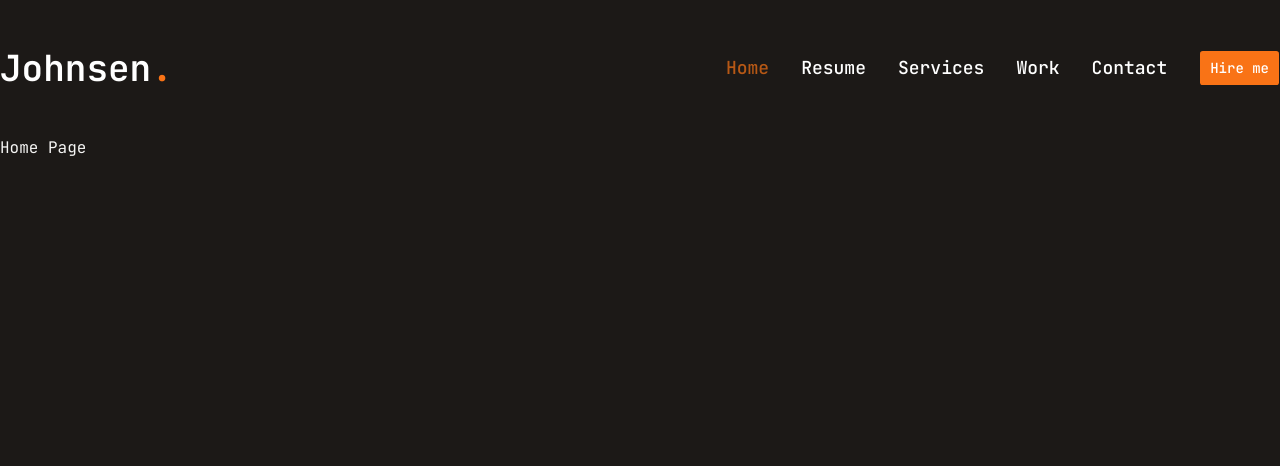
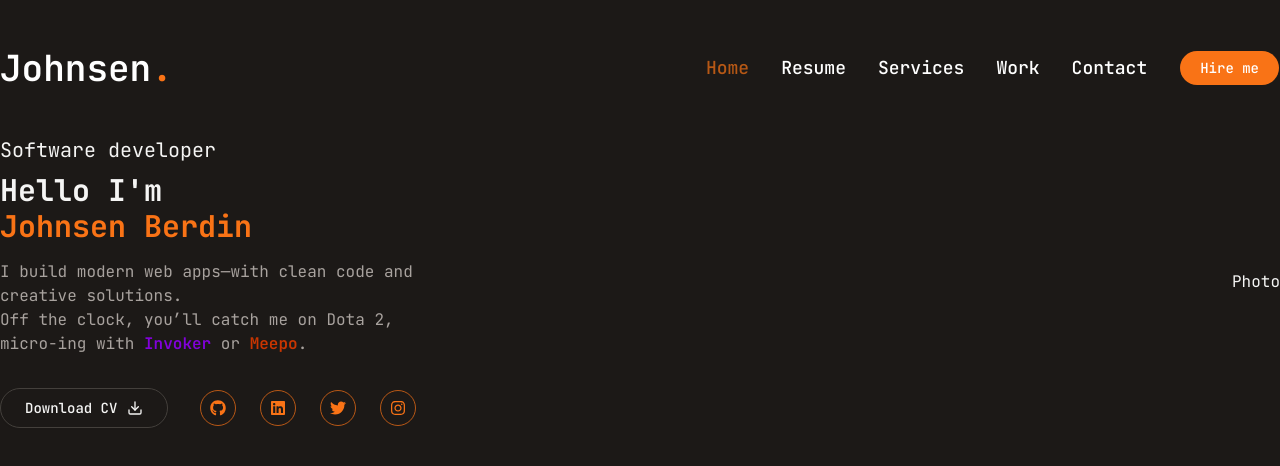
Before and after one commit to codeGoCodeNot/Modern-portfolio, a Next.js app: page / in a window 1280 px wide. Shown: the top 466 px of the page. Built offline with nearby package versions, Linux system fonts and the light colour scheme.

Commit message:
socials implemented

```diff
--- a/package.json
+++ b/package.json
@@ -18,6 +18,7 @@
     "radix-ui": "^1.4.3",
     "react": "19.2.3",
     "react-dom": "19.2.3",
+    "react-icons": "^5.6.0",
     "shadcn": "^4.0.2",
     "tailwind-merge": "^3.5.0",
     "tw-animate-css": "^1.4.0"
--- a/src/app/globals.css
+++ b/src/app/globals.css
@@ -144,6 +144,10 @@
   * {
     @apply border-border outline-ring/50;
   }
+  button:not(:disabled),
+  [role="button"]:not(:disabled) {
+    cursor: pointer;
+  }
   body {
     @apply bg-background text-foreground;
   }
--- a/src/app/page.tsx
+++ b/src/app/page.tsx
@@ -1,5 +1,44 @@
+import Social from "@/components/social/components/social";
+import { Button } from "@/components/ui/button";
+import { FiDownload } from "react-icons/fi";
+
 const HomePage = () => {
-  return <div>Home Page</div>;
+  return (
+    <section className="h-full">
+      <div className="container mx-auto h-full">
+        <div className="flex flex-col lg:flex-row items-center justify-between">
+          <div className="text-center lg:text-left">
+            <span className="text-xl">Software developer</span>
+            <h1 className="text-3xl font-bold mt-2">
+              Hello I'm <br />
+              <span className="text-primary">Johnsen Berdin</span>
+            </h1>
+            <p className="mt-4 text-base text-muted-foreground max-w-md">
+              I build modern web apps—with clean code and creative solutions.{" "}
+              <br />
+              Off the clock, you’ll catch me on Dota 2, micro-ing with{" "}
+              <span className="font-semibold text-purple-700">
+                Invoker
+              </span> or{" "}
+              <span className="font-semibold text-orange-700">Meepo</span>.
+            </p>
+
+            {/* btn and social accs */}
+            <div className="flex flex-col lg:flex-row items-center lg:gap-x-8 gap-y-8 mt-8">
+              <Button variant="outline" className="rounded-full px-6" size="lg">
+                <span>Download CV</span>
+                <FiDownload className="ml-1" />
+              </Button>
+              <div>
+                <Social />
+              </div>
+            </div>
+          </div>
+          <div>Photo</div>
+        </div>
+      </div>
+    </section>
+  );
 };
 
 export default HomePage;
--- a/src/components/header.tsx
+++ b/src/components/header.tsx
@@ -1,11 +1,12 @@
 import Link from "next/link";
-import Nav from "./navbar/nav";
+import Nav from "./navbar/components/nav";
 import { Button } from "./ui/button";
+import MobileNav from "./navbar/components/mobile-nav";
 
 const Header = () => {
   return (
-    <header className="py-8 xl:py-12 text-white">
-      <div className="container mx-auto flex justify-between items-center">
+    <header className="py-8 lg:py-12 text-white">
+      <div className="container mx-auto flex items-center justify-between px-4 sm:px-6 lg:px-0">
         <Link href="/">
           <h1 className="text-4xl font-semibold">
             Johnsen<span className="text-primary">.</span>
@@ -13,11 +14,16 @@ const Header = () => {
         </Link>
 
         {/* desktop nav & hire me button */}
-        <div className="hidden xl:flex items-center gap-x-8">
+        <div className="hidden lg:flex items-center gap-x-8">
           <Nav />
           <Link href="/contact">
-            <Button>Hire me</Button>
+            <Button className="rounded-full px-5">Hire me</Button>
           </Link>
+        </div>
+
+        {/* mobile nav */}
+        <div className="lg:hidden">
+          <MobileNav />
         </div>
       </div>
     </header>
--- /dev/null
+++ b/src/components/navbar/components/mobile-nav.tsx
@@ -0,0 +1,53 @@
+"use client";
+
+import {
+  Sheet,
+  SheetContent,
+  SheetHeader,
+  SheetTitle,
+  SheetTrigger,
+} from "@/components/ui/sheet";
+import Link from "next/link";
+import { CiMenuFries } from "react-icons/ci";
+import { links } from "../navbar-links";
+import { usePathname } from "next/navigation";
+
+const MobileNav = () => {
+  const pathname = usePathname();
+
+  return (
+    <Sheet>
+      <SheetTrigger className="flex justify-center items-center">
+        <CiMenuFries className="text-[32px] text-primary" />
+      </SheetTrigger>
+      <SheetContent>
+        <SheetHeader>
+          <SheetTitle className="sr-only">Mobile navigation</SheetTitle>
+        </SheetHeader>
+        <div className="mt-20 mb-30 text-center">
+          {/* <Link href="/">
+            <h1 className="text-4xl font-semibold">
+              Johnsen<span className="text-primary">.</span>
+            </h1>
+          </Link> */}
+        </div>
+        <nav className="flex flex-col justify-center items-center gap-y-8">
+          {links.map((link) => (
+            <Link
+              href={link.href}
+              key={link.name}
+              className={`${
+                pathname === link.href &&
+                "text-primary border-b-2 border-primary/70"
+              } text-xl hover:text-primary transition-all`}
+            >
+              {link.name}
+            </Link>
+          ))}
+        </nav>
+      </SheetContent>
+    </Sheet>
+  );
+};
+
+export default MobileNav;
--- a/src/components/navbar/nav.tsx
+++ b/src/components/navbar/components/nav.tsx
@@ -1,6 +1,6 @@
 "use client";
 
-import NavbarItems from "./navbar-items";
+import NavbarItems from "../navbar-items";
 
 const Nav = () => {
   return <NavbarItems />;
--- a/src/components/navbar/navbar-items.tsx
+++ b/src/components/navbar/navbar-items.tsx
@@ -1,34 +1,12 @@
 import Link from "next/link";
 import { usePathname } from "next/navigation";
+import { links } from "./navbar-links";
 
 const NavbarItems = () => {
-  const links = [
-    {
-      name: "Home",
-      href: "/",
-    },
-    {
-      name: "Resume",
-      href: "/resume",
-    },
-    {
-      name: "Services",
-      href: "/services",
-    },
-    {
-      name: "Work",
-      href: "/work",
-    },
-    {
-      name: "Contact",
-      href: "/contact",
-    },
-  ];
-
   const pathname = usePathname();
 
   return (
-    <div className="flex flex gap-x-8">
+    <div className="flex gap-x-8">
       {links.map((link) => (
         <Link
           key={link.name}
--- /dev/null
+++ b/src/components/navbar/navbar-links.ts
@@ -0,0 +1,22 @@
+export const links = [
+  {
+    name: "Home",
+    href: "/",
+  },
+  {
+    name: "Resume",
+    href: "/resume",
+  },
+  {
+    name: "Services",
+    href: "/services",
+  },
+  {
+    name: "Work",
+    href: "/work",
+  },
+  {
+    name: "Contact",
+    href: "/contact",
+  },
+];
--- /dev/null
+++ b/src/components/social/components/social.tsx
@@ -0,0 +1,23 @@
+import Link from "next/link";
+import { socialItems } from "../social-items";
+
+const Social = () => {
+  return (
+    <div className="flex gap-x-6">
+      {socialItems.map((item) => (
+        <Link
+          href={item.path}
+          key={item.path}
+          className="
+          w-9 h-9 border border-primary/70 rounded-full
+          flex justify-center items-center text-primary
+          hover:bg-primary/20 transition-all duration-500"
+        >
+          {item.icon}
+        </Link>
+      ))}
+    </div>
+  );
+};
+
+export default Social;
--- /dev/null
+++ b/src/components/social/social-items.tsx
@@ -0,0 +1,8 @@
+import { FaGithub, FaInstagram, FaLinkedin, FaTwitter } from "react-icons/fa";
+
+export const socialItems = [
+  { icon: <FaGithub />, path: "" },
+  { icon: <FaLinkedin />, path: "" },
+  { icon: <FaTwitter />, path: "" },
+  { icon: <FaInstagram />, path: "" },
+];
--- a/src/components/stair-animations/components/stair-transition.tsx
+++ b/src/components/stair-animations/components/stair-transition.tsx
@@ -1,7 +1,7 @@
 "use client";
 
 import Stairs from "@/components/stairs";
-import { AnimatePresence } from "framer-motion";
+import { AnimatePresence, motion } from "framer-motion";
 import { usePathname } from "next/navigation";
 
 const StairTransition = () => {
@@ -13,6 +13,14 @@ const StairTransition = () => {
         <div className="h-screen w-screen fixed top-0 left-0 right-0 pointer-events-none z-40 flex ">
           <Stairs />
         </div>
+        <motion.div
+          className="h-screen w-screen fixed bg-background top-0 pointer-events-none"
+          initial={{ opacity: 1 }}
+          animate={{
+            opacity: 0,
+            transition: { delay: 1, duration: 0.4, ease: "easeInOut" },
+          }}
+        />
       </div>
     </AnimatePresence>
   );
```
Also changed, not shown: src/components/ui/sheet.tsx (+24 -25 lines), 1 other file (tests, documents, lock files or other folders).
